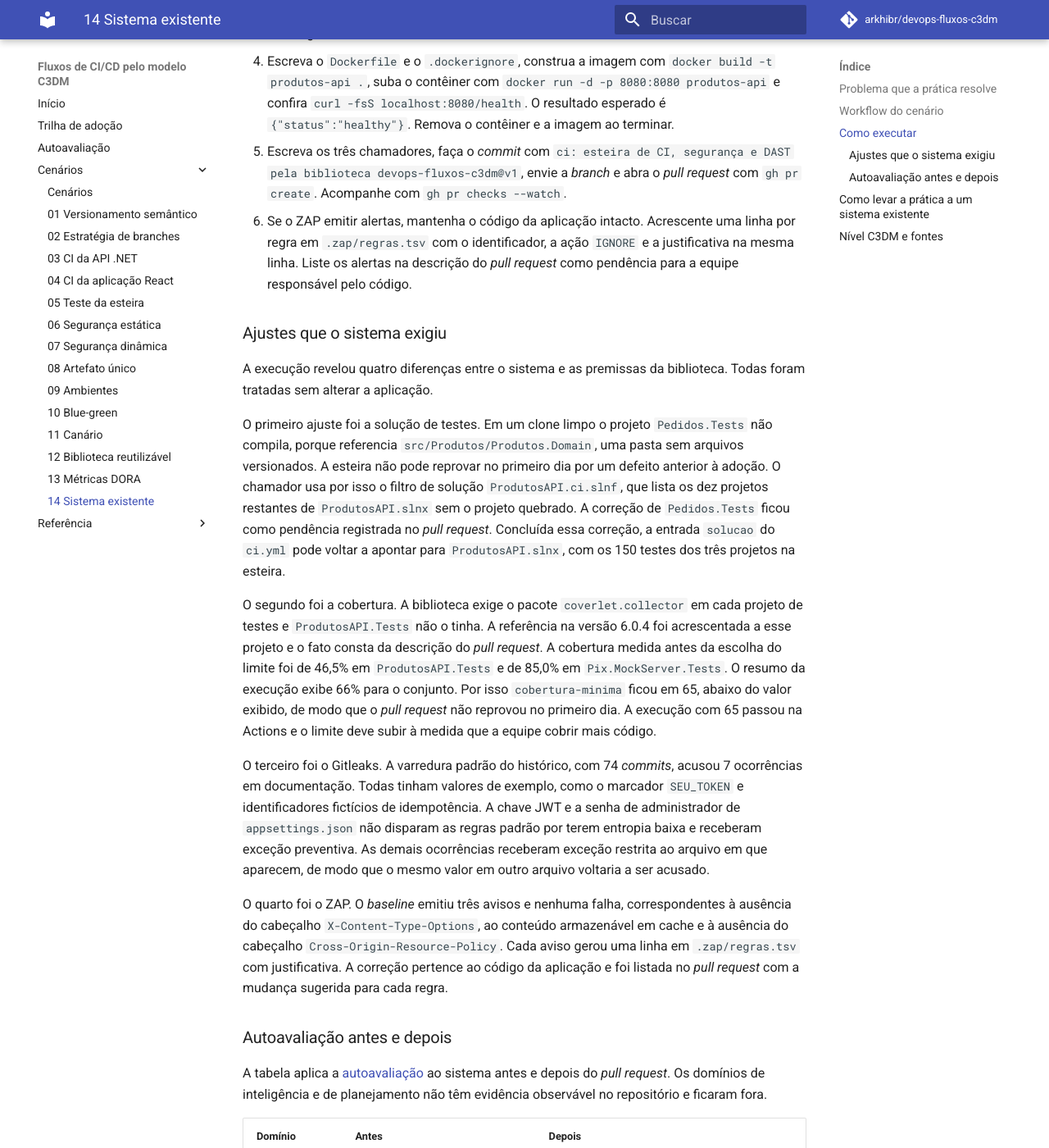
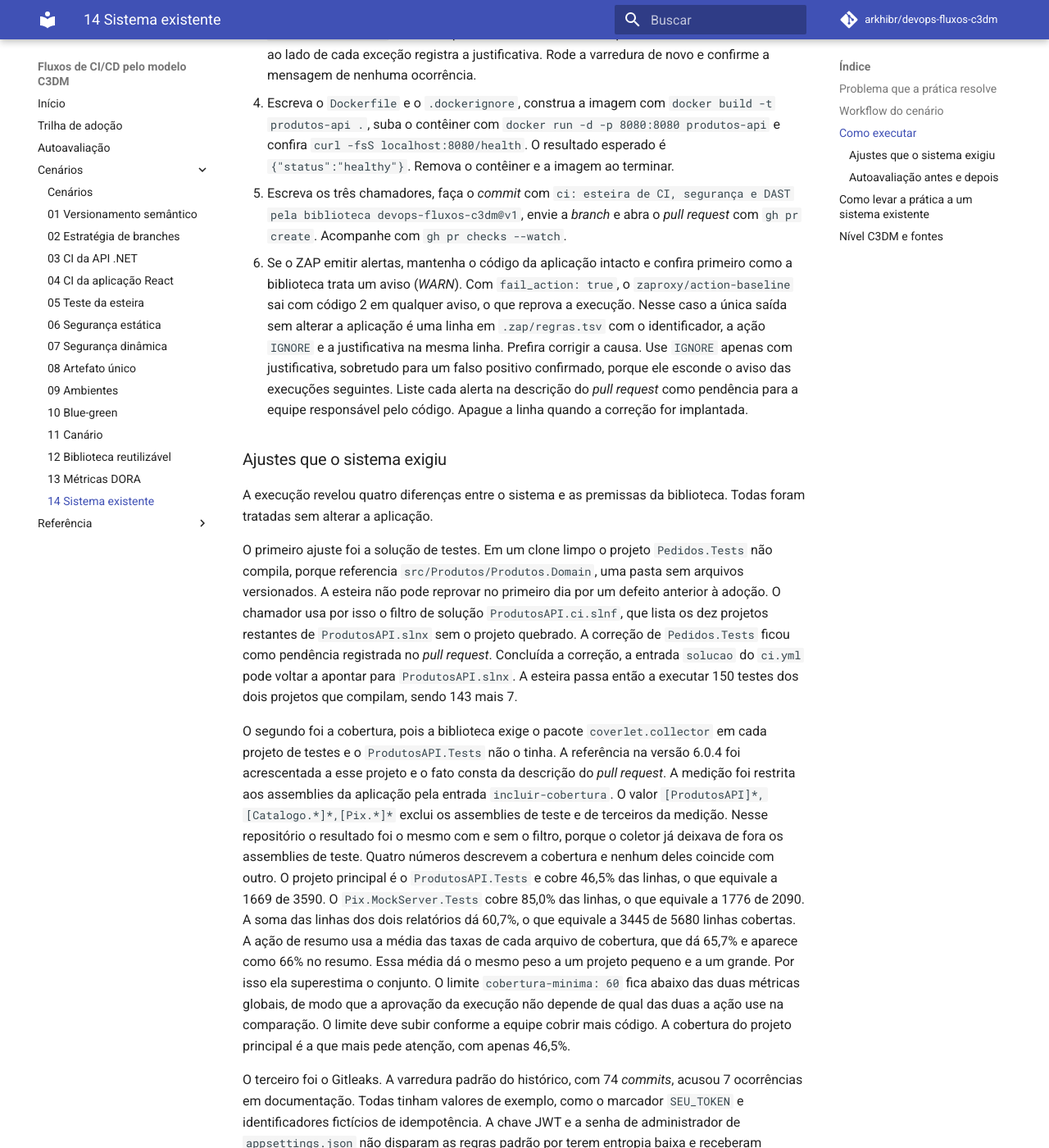
Before and after one commit to arkhibr/devops-fluxos-c3dm, an MkDocs documentation site: the page built from docs/cenarios/14.md, in a window 1280 px wide and 1400 px high, scrolled down 2329 px. Shown: the whole window at 82% size. Built offline with MkDocs 1.6.1 and Material for MkDocs 9.7.7, drawn with Linux system fonts in a browser that asks for light colours; comment, search, counter and statistics services are not loaded; some of the changed text lies outside the part shown.

Commit message:
docs(14): correções da revisão sobre cobertura, ZAP e testes (#22)
Ajusta o README do cenário 14: explica as quatro métricas de cobertura e
o filtro de assemblies, corrige a contagem de 150 testes de dois
projetos, o passo 1 com o filtro de solução e o comportamento do aviso
do ZAP com fail_action ativo.

🤖 Generated with [Claude Code](https://claude.com/claude-code)

Co-authored-by: Claude Sonnet 5.5 <noreply@anthropic.com>

````diff
--- a/cenarios/14-sistema-existente/README.md
+++ b/cenarios/14-sistema-existente/README.md
@@ -4,7 +4,7 @@
 
 Um sistema que já existe raramente tem esteira. O código está em um repositório e os testes rodam na máquina de quem os escreveu, enquanto a segurança depende de revisão manual. Escrever uma esteira do zero para ele repete o trabalho dos cenários anteriores. Copiar os arquivos de outro repositório reproduz o problema descrito no [cenário 12](../../docs/cenarios/12.md), em que cada cópia passa a evoluir por conta própria. A biblioteca publicada na versão `v1` resolve a cópia, porque o sistema chama os *workflows* reutilizáveis sem duplicá-los. Falta conhecer o que muda no próprio sistema para que a chamada funcione. O cenário registra essas mudanças e as decisões tomadas em cada uma, com o *pull request* correspondente como evidência.
 
-O cenário aplica a biblioteca ao `net-minimal-api`, uma API REST em .NET 10 com Minimal API, três projetos de testes e uma solução `ProdutosAPI.slnx`. O repositório é público e pertence à mesma organização da biblioteca. A aplicação foi escrita sem esteira e o escopo da mudança ficou restrito a esteira, contêiner e teste dinâmico, de modo que o código da aplicação permaneceu como estava. O resultado é um *pull request* com três *workflows* chamadores, um `Dockerfile` e os arquivos de configuração das ferramentas. O *pull request* está em https://github.com/arkhibr/net-minimal-api/pull/1 e a decisão de incorporá-lo cabe ao dono do repositório.
+O cenário aplica a biblioteca ao `net-minimal-api`, uma API REST em .NET 10 com Minimal API. O repositório tem uma solução `ProdutosAPI.slnx` com três projetos de testes, dos quais apenas dois compilam. Ele é público e pertence à mesma organização da biblioteca. A aplicação foi escrita sem esteira e o escopo da mudança ficou restrito a esteira, contêiner e teste dinâmico, de modo que o código da aplicação permaneceu como estava. O resultado é um *pull request* com três *workflows* chamadores, um `Dockerfile` e os arquivos de configuração das ferramentas. O *pull request* está em https://github.com/arkhibr/net-minimal-api/pull/1 e a decisão de incorporá-lo cabe ao dono do repositório.
 
 ## Workflow do cenário
 
@@ -14,11 +14,11 @@ Os arquivos do cenário ficam no repositório do sistema e não neste. Cada cham
 
 | Arquivo no sistema | Biblioteca chamada | Entradas informadas |
 | --- | --- | --- |
-| `.github/workflows/ci.yml` | `lib-dotnet-ci.yml@v1` | `solucao: ProdutosAPI.ci.slnf` e `cobertura-minima: 65` |
+| `.github/workflows/ci.yml` | `lib-dotnet-ci.yml@v1` | `solucao: ProdutosAPI.ci.slnf`, `cobertura-minima: 60` e `incluir-cobertura` com os assemblies da aplicação |
 | `.github/workflows/seguranca.yml` | `lib-seguranca.yml@v1` | `linguagens: '["csharp"]'` |
-| `.github/workflows/dast.yml` | `lib-dast.yml@v1` | `contexto-docker: .`, `alvo: http://localhost:8080/health` e `regras-zap: .zap/regras.tsv` |
+| `.github/workflows/dast.yml` | `lib-dast.yml@v1` | `contexto-docker: .`, `alvo: http://localhost:8080/health`, `regras-zap: .zap/regras.tsv` |
 
-Cada chamador dispara em `pull_request` e em `push` na `main` e declara `permissions: contents: read` no nível superior. O chamador de segurança concede `security-events: write` ao job que chama a biblioteca, porque a biblioteca de segurança exige essa permissão para publicar resultados. Um *workflow* chamado nunca recebe mais permissões do que o chamador possui. Sem a concessão, o CodeQL não consegue gravar os alertas na aba de segurança do repositório. Os arquivos de apoio completam a mudança. O primeiro deles é o `Dockerfile`, que publica `ProdutosAPI.csproj` em uma imagem do ASP.NET com as variáveis `ASPNETCORE_ENVIRONMENT=Staging` e `ASPNETCORE_HTTP_PORTS=8080` e executa como o usuário `app`, sem privilégios. O ambiente `Staging` é necessário porque o `Program.cs` só ativa o redirecionamento para HTTPS em `Production`. A esteira acessa a aplicação por HTTP em `localhost`. O `.dockerignore` exclui `bin`, `obj`, o histórico e os testes do contexto de construção. O `.gitleaks.toml` e o `.zap/regras.tsv` registram as exceções justificadas de cada ferramenta, com 5 entradas no primeiro e 3 no segundo.
+Cada chamador dispara em `pull_request` e em `push` na `main` e declara `permissions: contents: read` no nível superior. O chamador de segurança concede `security-events: write` ao job que chama a biblioteca, porque a biblioteca de segurança exige essa permissão para publicar resultados. Um *workflow* chamado nunca recebe mais permissões do que o chamador possui. Sem a concessão, o CodeQL não consegue gravar os alertas na aba de segurança do repositório. Os arquivos de apoio completam a mudança. O primeiro deles é o `Dockerfile`, que publica `ProdutosAPI.csproj` em uma imagem do ASP.NET com as variáveis `ASPNETCORE_ENVIRONMENT=Staging` e `ASPNETCORE_HTTP_PORTS=8080` e executa como o usuário `app`, sem privilégios. O ambiente `Staging` é necessário porque o `Program.cs` só ativa o redirecionamento para HTTPS em `Production`. A esteira acessa a aplicação por HTTP em `localhost`. O `.dockerignore` exclui `bin`, `obj`, o histórico e os testes do contexto de construção. O `.gitleaks.toml` registra as 5 exceções justificadas do Gitleaks e o `.zap/regras.tsv` as 3 regras do ZAP marcadas com `IGNORE`.
 
 ```mermaid
 flowchart TB
@@ -32,24 +32,24 @@ flowchart TB
 
 ## Como executar
 
-1. Clone o sistema, crie a *branch* com `git switch -c devops/esteira-c3dm` e rode os testes antes de qualquer mudança com `dotnet test ProdutosAPI.slnx`. Registre quantos testes passam, pois esse número é a linha de base. No `net-minimal-api` eram 143 testes em `ProdutosAPI.Tests` e 7 em `Pix.MockServer.Tests`.
+1. Clone o sistema, crie a *branch* com `git switch -c devops/esteira-c3dm` e rode os testes antes de qualquer mudança com `dotnet test ProdutosAPI.slnx`. Registre quantos testes passam, pois esse número é a linha de base. No `net-minimal-api` a compilação de `Pedidos.Tests` falha, de modo que esse comando reprova antes de executar qualquer teste. Com um filtro de solução sem esse projeto, descrito adiante, passam 143 testes em `ProdutosAPI.Tests` e 7 em `Pix.MockServer.Tests`.
 2. Rode `gitleaks detect --source . --redact` sem configuração e registre as ocorrências. A varredura percorre o histórico inteiro, de modo que um valor removido há meses ainda aparece. O resultado esperado é uma lista de arquivos, linhas e regras.
 3. Crie o `.gitleaks.toml` com `useDefault = true` e uma exceção `[[allowlists]]` por valor exato. Cada exceção usa `paths` para restringir o arquivo, `regexes` com o valor completo e `condition = "AND"`, de modo que o valor só é aceito no arquivo indicado. Um comentário ao lado de cada exceção registra a justificativa. Rode a varredura de novo e confirme a mensagem de nenhuma ocorrência.
 4. Escreva o `Dockerfile` e o `.dockerignore`, construa a imagem com `docker build -t produtos-api .`, suba o contêiner com `docker run -d -p 8080:8080 produtos-api` e confira `curl -fsS localhost:8080/health`. O resultado esperado é `{"status":"healthy"}`. Remova o contêiner e a imagem ao terminar.
 5. Escreva os três chamadores, faça o *commit* com `ci: esteira de CI, segurança e DAST pela biblioteca devops-fluxos-c3dm@v1`, envie a *branch* e abra o *pull request* com `gh pr create`. Acompanhe com `gh pr checks --watch`.
-6. Se o ZAP emitir alertas, mantenha o código da aplicação intacto. Acrescente uma linha por regra em `.zap/regras.tsv` com o identificador, a ação `IGNORE` e a justificativa na mesma linha. Liste os alertas na descrição do *pull request* como pendência para a equipe responsável pelo código.
+6. Se o ZAP emitir alertas, mantenha o código da aplicação intacto e confira primeiro como a biblioteca trata um aviso (*WARN*). Com `fail_action: true`, o `zaproxy/action-baseline` sai com código 2 em qualquer aviso, o que reprova a execução. Nesse caso a única saída sem alterar a aplicação é uma linha em `.zap/regras.tsv` com o identificador, a ação `IGNORE` e a justificativa na mesma linha. Prefira corrigir a causa. Use `IGNORE` apenas com justificativa, sobretudo para um falso positivo confirmado, porque ele esconde o aviso das execuções seguintes. Liste cada alerta na descrição do *pull request* como pendência para a equipe responsável pelo código. Apague a linha quando a correção for implantada.
 
 ### Ajustes que o sistema exigiu
 
 A execução revelou quatro diferenças entre o sistema e as premissas da biblioteca. Todas foram tratadas sem alterar a aplicação.
 
-O primeiro ajuste foi a solução de testes. Em um clone limpo o projeto `Pedidos.Tests` não compila, porque referencia `src/Produtos/Produtos.Domain`, uma pasta sem arquivos versionados. A esteira não pode reprovar no primeiro dia por um defeito anterior à adoção. O chamador usa por isso o filtro de solução `ProdutosAPI.ci.slnf`, que lista os dez projetos restantes de `ProdutosAPI.slnx` sem o projeto quebrado. A correção de `Pedidos.Tests` ficou como pendência registrada no *pull request*. Concluída essa correção, a entrada `solucao` do `ci.yml` pode voltar a apontar para `ProdutosAPI.slnx`, com os 150 testes dos três projetos na esteira.
+O primeiro ajuste foi a solução de testes. Em um clone limpo o projeto `Pedidos.Tests` não compila, porque referencia `src/Produtos/Produtos.Domain`, uma pasta sem arquivos versionados. A esteira não pode reprovar no primeiro dia por um defeito anterior à adoção. O chamador usa por isso o filtro de solução `ProdutosAPI.ci.slnf`, que lista os dez projetos restantes de `ProdutosAPI.slnx` sem o projeto quebrado. A correção de `Pedidos.Tests` ficou como pendência registrada no *pull request*. Concluída a correção, a entrada `solucao` do `ci.yml` pode voltar a apontar para `ProdutosAPI.slnx`. A esteira passa então a executar 150 testes dos dois projetos que compilam, sendo 143 mais 7.
 
-O segundo foi a cobertura. A biblioteca exige o pacote `coverlet.collector` em cada projeto de testes e `ProdutosAPI.Tests` não o tinha. A referência na versão 6.0.4 foi acrescentada a esse projeto e o fato consta da descrição do *pull request*. A cobertura medida antes da escolha do limite foi de 46,5% em `ProdutosAPI.Tests` e de 85,0% em `Pix.MockServer.Tests`. O resumo da execução exibe 66% para o conjunto. Por isso `cobertura-minima` ficou em 65, abaixo do valor exibido, de modo que o *pull request* não reprovou no primeiro dia. A execução com 65 passou na Actions e o limite deve subir à medida que a equipe cobrir mais código.
+O segundo foi a cobertura, pois a biblioteca exige o pacote `coverlet.collector` em cada projeto de testes e o `ProdutosAPI.Tests` não o tinha. A referência na versão 6.0.4 foi acrescentada a esse projeto e o fato consta da descrição do *pull request*. A medição foi restrita aos assemblies da aplicação pela entrada `incluir-cobertura`. O valor `[ProdutosAPI]*,[Catalogo.*]*,[Pix.*]*` exclui os assemblies de teste e de terceiros da medição. Nesse repositório o resultado foi o mesmo com e sem o filtro, porque o coletor já deixava de fora os assemblies de teste. Quatro números descrevem a cobertura e nenhum deles coincide com outro. O projeto principal é o `ProdutosAPI.Tests` e cobre 46,5% das linhas, o que equivale a 1669 de 3590. O `Pix.MockServer.Tests` cobre 85,0% das linhas, o que equivale a 1776 de 2090. A soma das linhas dos dois relatórios dá 60,7%, o que equivale a 3445 de 5680 linhas cobertas. A ação de resumo usa a média das taxas de cada arquivo de cobertura, que dá 65,7% e aparece como 66% no resumo. Essa média dá o mesmo peso a um projeto pequeno e a um grande. Por isso ela superestima o conjunto. O limite `cobertura-minima: 60` fica abaixo das duas métricas globais, de modo que a aprovação da execução não depende de qual das duas a ação use na comparação. O limite deve subir conforme a equipe cobrir mais código. A cobertura do projeto principal é a que mais pede atenção, com apenas 46,5%.
 
 O terceiro foi o Gitleaks. A varredura padrão do histórico, com 74 *commits*, acusou 7 ocorrências em documentação. Todas tinham valores de exemplo, como o marcador `SEU_TOKEN` e identificadores fictícios de idempotência. A chave JWT e a senha de administrador de `appsettings.json` não disparam as regras padrão por terem entropia baixa e receberam exceção preventiva. As demais ocorrências receberam exceção restrita ao arquivo em que aparecem, de modo que o mesmo valor em outro arquivo voltaria a ser acusado.
 
-O quarto foi o ZAP. O *baseline* emitiu três avisos e nenhuma falha, correspondentes à ausência do cabeçalho `X-Content-Type-Options`, ao conteúdo armazenável em cache e à ausência do cabeçalho `Cross-Origin-Resource-Policy`. Cada aviso gerou uma linha em `.zap/regras.tsv` com justificativa. A correção pertence ao código da aplicação e foi listada no *pull request* com a mudança sugerida para cada regra.
+O quarto foi o ZAP. O *baseline* varreu apenas `/health` e as páginas que o *spider* alcançou a partir dessa rota, de modo que a abrangência da varredura é pequena. Ele emitiu três avisos e nenhuma falha. Os avisos correspondem à ausência do cabeçalho `X-Content-Type-Options`, ao conteúdo armazenável em cache e à ausência do cabeçalho `Cross-Origin-Resource-Policy`. Uma execução sem arquivo de regras reprovou, porque o aviso também reprova quando `fail_action` está ativo. Por isso `.zap/regras.tsv` traz uma linha `IGNORE` por regra, cada uma com justificativa. Esse arquivo faz os avisos deixarem de aparecer no resultado da esteira. A correção pertence ao código da aplicação e foi listada no *pull request* com a mudança sugerida para cada regra. A biblioteca poderia oferecer uma entrada que torne os avisos não bloqueantes sem escondê-los.
 
 ### Autoavaliação antes e depois
 
@@ -58,7 +58,7 @@ A tabela aplica a [autoavaliação](../../docs/autoavaliacao.md) ao sistema ante
 | Domínio | Antes | Depois |
 | --- | --- | --- |
 | Integração contínua | Fundacional, pois o código está em um repositório central e a compilação é manual | Intermediário, pois cada *commit* e cada *pull request* dispara a compilação |
-| Teste contínuo | Fundacional, pois os 150 testes existem e rodam à mão | Intermediário, pois os testes de unidade e de integração rodam na esteira com cobertura, ao lado da segurança estática e dinâmica |
+| Teste contínuo | Fundacional, pois os 150 testes dos dois projetos que compilam existem e rodam à mão | Intermediário, pois os testes de unidade e de integração rodam na esteira com cobertura, ao lado da segurança estática e dinâmica |
 | Implantação contínua | Sem evidência | Sem evidência, pois a imagem existe e nenhuma implantação foi criada |
 
 Duas lacunas impedem o nível seguinte em teste. A `main` do sistema não tem proteção de ramo, de modo que a falha da esteira não impede a incorporação do código. Também não há testes de aceitação separados dos testes de integração, que o modelo exige no nível Avançado.
````
